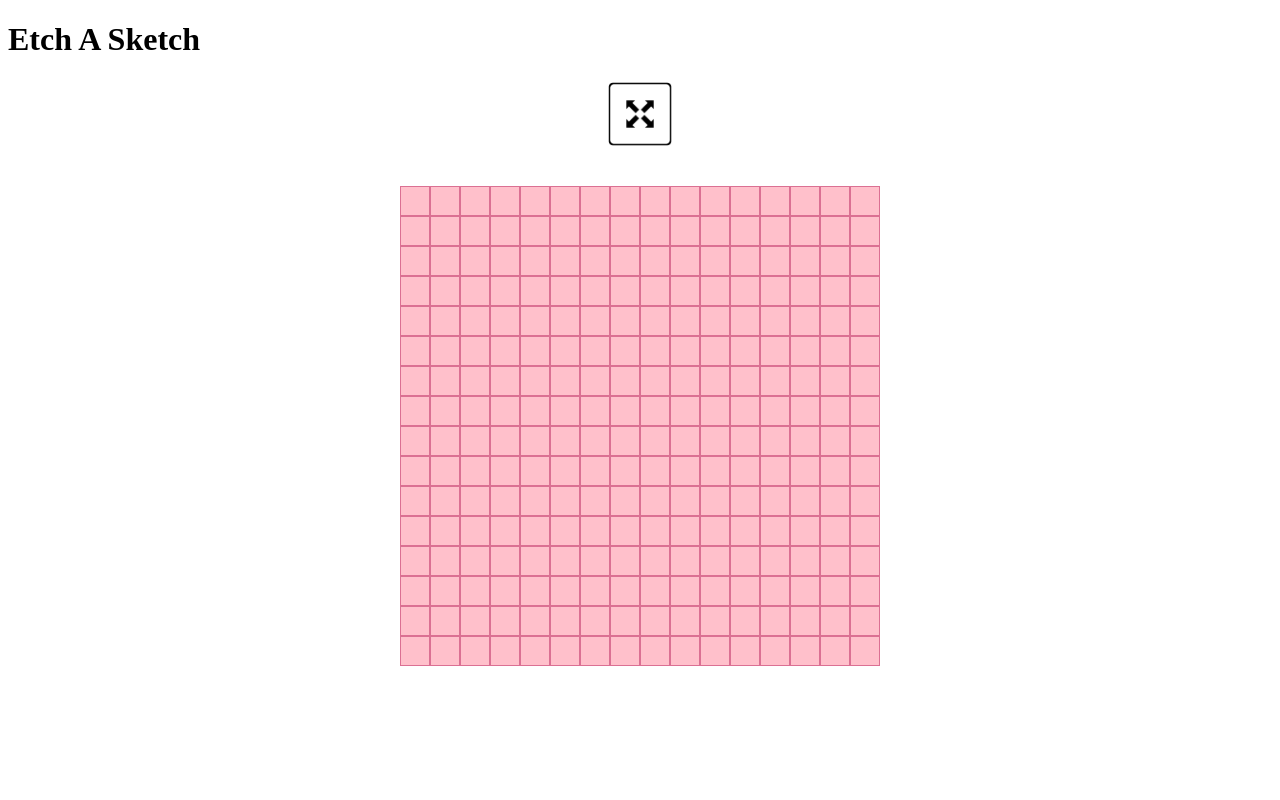
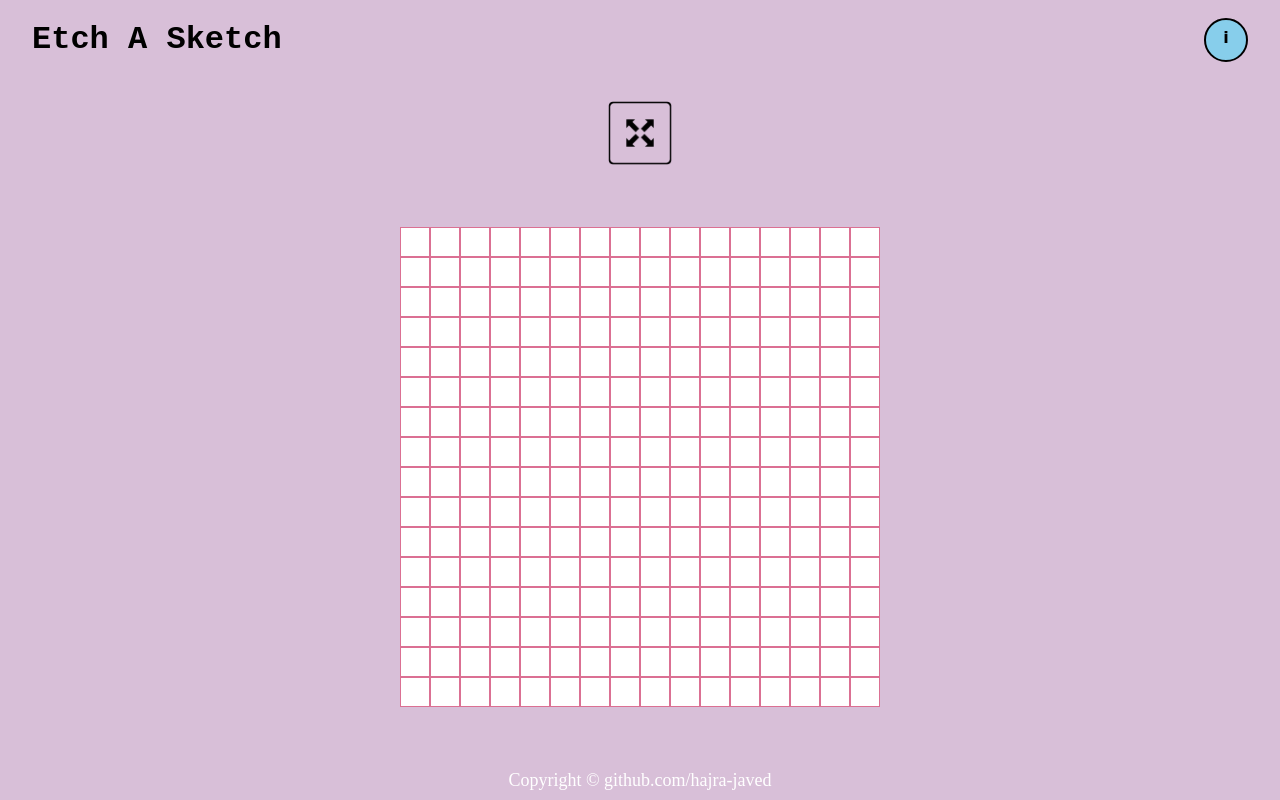
Before and after one commit to hajra-javed/etch-a-sketch, a plain HTML site: page index.html in a window 1280 px wide. Drawn offline with Linux system fonts and the light colour scheme.

Commit message:
Grid functionalty, info button, footer

```diff
--- a/App.js
+++ b/App.js
@@ -1,14 +1,69 @@
-const container = document.querySelector('.container');
+function randomRgbColor() {
+    const r = Math.floor((Math.random() * 100)) + 150;
+    const g = Math.floor((Math.random() * 100)) + 150;
+    const b = Math.floor((Math.random() * 100)) + 150;
+    return [r, g, b];
 
-for (let i = 1; i <= 16; i = i+1) {
+}
+
+function makeGrid(num) {
+    for (let i = 1; i <= num; i = i + 1) {
+        const flexBasis = `${100/num}%`;
         const row = document.createElement('div');
         row.classList.add('row');
+        row.style.flexBasis = flexBasis;
         container.appendChild(row);
-    for (let j = 1; j <= 16; j++) {
+        for (let j = 1; j <= num; j++) {
             const square = document.createElement('div');
             square.classList.add('square');
-        // square.textContent = i*j;
-        square.addEventListener('mouseenter',() => square.style.backgroundColor = '#FFFFFF')
+            square.style.flexBasis = flexBasis;
+            square.pass = 0;
+            const [r,g,b] = randomRgbColor();
+            // console.log(r, g, b);
+            square.addEventListener('mouseenter', () => {
+                if (square.pass == 10) {
+                    return;
+                }
+                if (square.pass == 9){
+                    square.style.backgroundColor = `rgb(0,0,0)`;
+                    square.pass++;
+                    return;
+                }
+                const rNew = r - Math.floor(r*square.pass*0.1);
+                const gNew = g - Math.floor(g*square.pass*0.1);
+                const bNew = b - Math.floor(b*square.pass*0.1);
+
+                square.style.backgroundColor = `rgb(${rNew},${gNew}, ${bNew})`;
+                square.pass++;
+            });
             row.appendChild(square);
         }
     }
+}
+
+function removeAllChildren(parent) {
+    while (parent.firstChild) {
+        parent.removeChild(parent.firstChild);
+    };
+}
+
+const description = document.querySelector('.description');
+const info = document.querySelector('.info');
+
+info.addEventListener('mouseenter', () => description.style.display = 'block');
+info.addEventListener('mouseleave', () => description.style.display = 'none');
+
+const container = document.querySelector('.container');
+makeGrid(16);
+
+const resize = document.querySelector('.resize-img');
+resize.addEventListener('click', () => {
+    let gridSize = prompt('Number of squares on each side: ', '16');
+    console.log(typeof +gridSize);
+    while (isNaN(gridSize) || gridSize > 100 || gridSize < 1) {
+        alert('You may only enter an integer from 1 till 100');
+        gridSize = prompt('Number of squares on each side: ');
+    };
+    removeAllChildren(container);
+    makeGrid(gridSize);
+});
--- a/index.html
+++ b/index.html
@@ -1,5 +1,6 @@
 <!DOCTYPE html>
 <html lang="en">
+
 <head>
     <meta charset="UTF-8">
     <meta http-equiv="X-UA-Compatible" content="IE=edge">
@@ -8,13 +9,22 @@
     <script src="App.js" defer></script>
     <title>Document</title>
 </head>
+
 <body>
-    <h1>Etch A Sketch</h1>
-    <div class="resize" >
-        <img src= 'resize.png'/>
-    </div>
-    <div class="container"></div>
-
+    <div class="screen">
+        <div class="header">
+            <h1>Etch A Sketch</h1>
+            <p class="description">Pass mouse over a square 10 times to make it black</p>
+            <div class="info">i</div>
+        </div>
+        <div class="resize">
+            <img class="resize-img" src='resize.png' />
+        </div>
+        <div class="container"></div>
+        <div class="footer">
+            Copyright © github.com/hajra-javed
+        </div>
     </div>
 </body>
+
 </html>
--- a/style.css
+++ b/style.css
@@ -1,19 +1,71 @@
+body{
+    background-color: thistle;
+    margin: 0;
+    padding: 0;
+}
+
+.screen{
+    width: 100vw;
+    height: 100vh;
+    display: flex;
+    flex-direction: column;
+    justify-content: space-between;
+    align-items: center;
+}
+
+.header{
+    display: flex;
+    justify-content: space-between;
+    align-items: center;
+    width: 95%;
+}
+
+h1{
+    font-family: 'Courier New', Courier, monospace;
+    width: 50vw;
+}
+
+.info{
+    width: 3vh;
+    height: 3vh;
+    background-color: skyblue;
+    padding: 1vh;
+    text-align: center;
+    font-family: cursive;
+    font-weight: bolder;
+    border-radius: 50%;
+    border: solid 2px black;
+}
+
+.description{
+    flex: 1;
+    padding-right: 2vw;
+    text-align: right;
+    font-family: monospace;
+    display: none;
+}
+
+.info:hover{
+    background-color: rgb(86, 191, 233);
+}
+
 .resize{
     height: 10vh;
     width: 10vh;
-    margin: 3vh auto;
+    margin: 0 auto;
     transition: width 1s, height 1s;
     display: flex;
     justify-content: center;
+    align-items: center;
 }
 
-.resize > img{
+.resize-img{
     height: 80%;
     width: 80%;
     transition: height 1s, width 1s;
 }
 
-.resize > img:hover{
+.resize-img:hover{
     cursor: pointer;
     height: 100%;
     width: 100%;
@@ -26,7 +78,7 @@
     align-items: center;
     height: 60vh;
     width: 60vh;
-    margin: 0 auto;
+    margin: 5vh auto;
 }
 
 .row{
@@ -38,6 +90,16 @@
 
 .square{
     flex-basis: 6.25%;
-    background-color: pink;
+    background-color: white;
     border: groove 1px palevioletred;
 }
+
+.footer{
+    color: white;
+    font-size: 18px;
+    height: 5vh;
+    display: flex;
+    align-items: center;
+    justify-content: center;
+    width: 100%;
+}
```
Also changed, not shown: resize.svg (deleted). Lines whose indentation alone changed are shown as unchanged.
